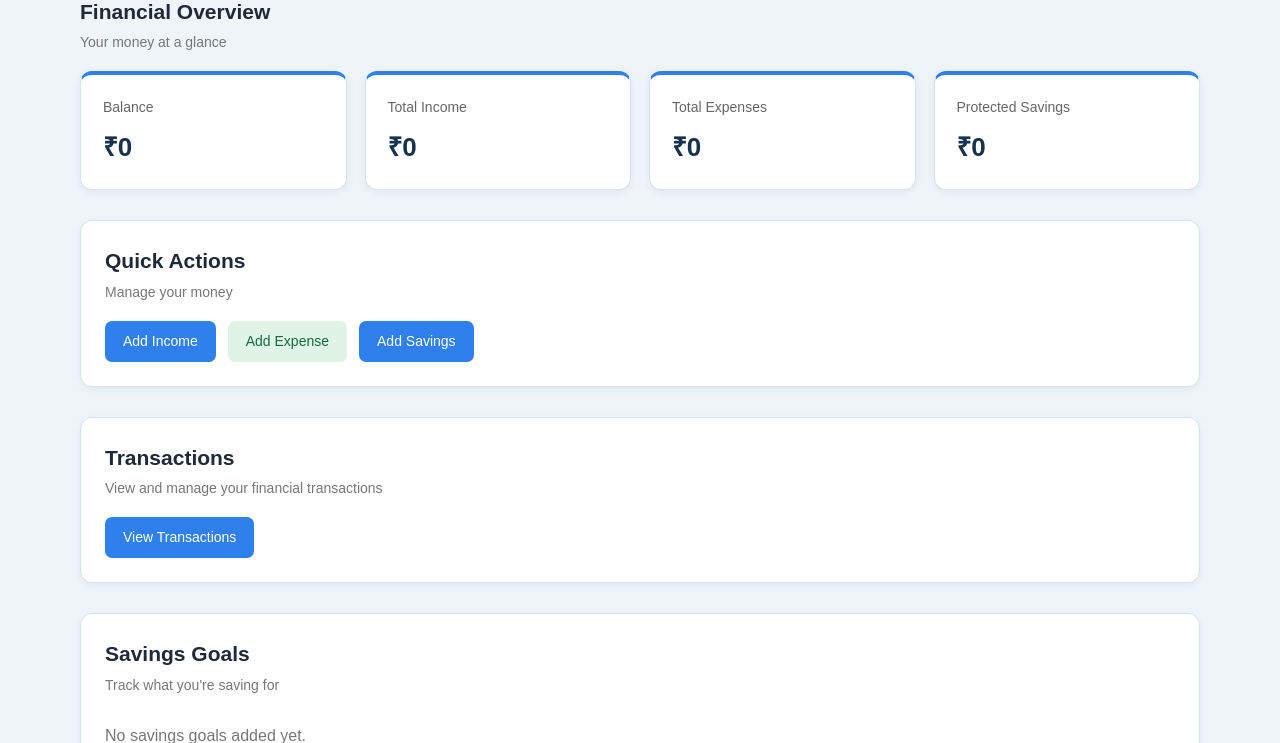
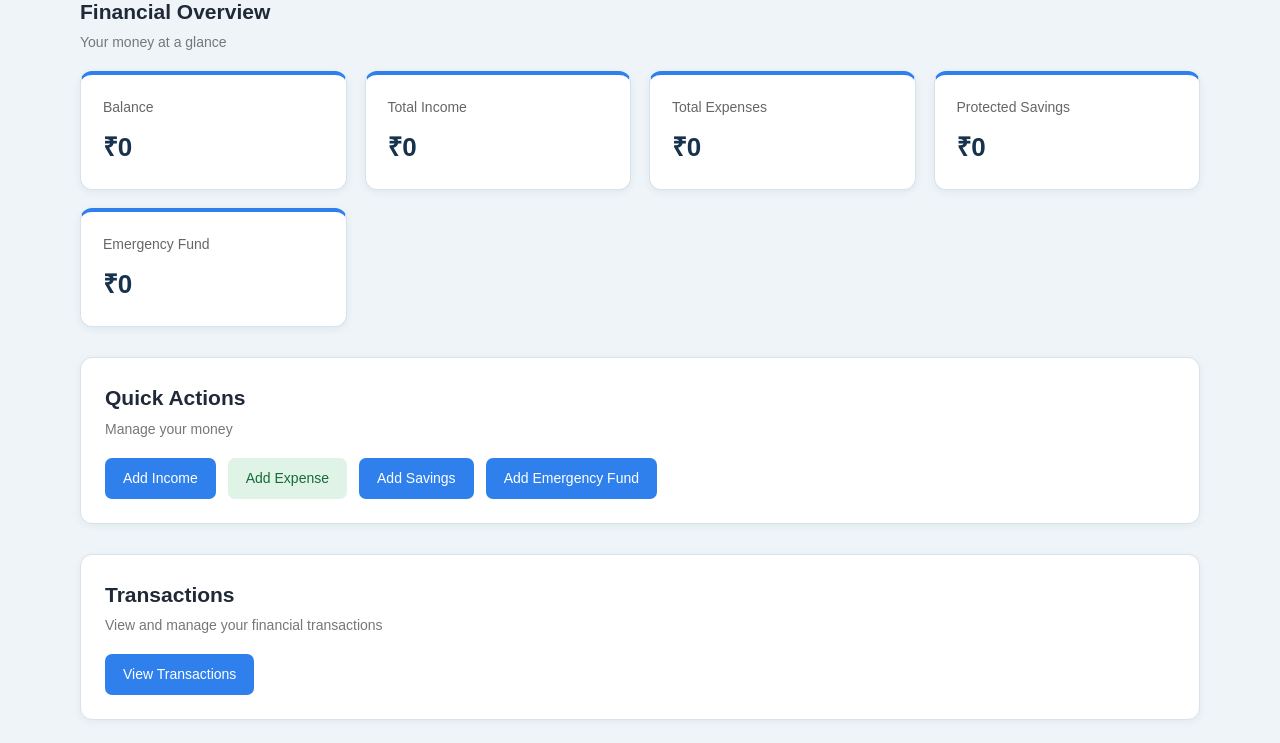
Before and after one commit to harshini-halai/MoneyMind, a FastAPI app: page / in a window 1280 px wide. Shown: the part 168-911 px from the top of the page. Run offline with FastAPI, Linux system fonts and the light colour scheme; data that the repository does not hold is empty.

Commit message:
feat: integrate emergency fund into available balance

```diff
--- a/backend/main.py
+++ b/backend/main.py
@@ -410,16 +410,41 @@ def get_balance():
 
         result = cursor.fetchone()
 
+        total_income = result[0] or 0
+        total_expenses = result[1] or 0
+
+        cursor.execute("""
+            SELECT SUM(amount)
+            FROM savings
+        """)
+
+        savings_result = cursor.fetchone()
+        protected_savings = savings_result[0] or 0
+
+        cursor.execute("""
+            SELECT SUM(amount)
+            FROM emergency_fund
+        """)
+
+        emergency_result = cursor.fetchone()
+        emergency_fund = emergency_result[0] or 0
+
         cursor.close()
         connection.close()
 
-        total_income = result[0] or 0
-        total_expenses = result[1] or 0
+        balance = (
+            total_income
+            - total_expenses
+            - protected_savings
+            - emergency_fund
+        )
 
         return {
             "total_income": total_income,
             "total_expenses": total_expenses,
-            "balance": total_income - total_expenses
+            "protected_savings": protected_savings,
+            "emergency_fund": emergency_fund,
+            "balance": balance
         }
 
     except Exception:
@@ -427,8 +452,6 @@ def get_balance():
             status_code=500,
             detail="Unable to fetch balance"
         )
-
-
 @app.get("/categories")
 def get_categories():
 
--- a/frontend/js/script.js
+++ b/frontend/js/script.js
@@ -29,3 +29,18 @@ async function loadSavings() {
 }
 
 loadSavings();
+
+async function loadEmergencyFund() {
+  try {
+    const response = await fetch("http://127.0.0.1:8000/emergency-fund/total");
+
+    const data = await response.json();
+
+    document.getElementById("emergency-fund").textContent =
+      `₹${data.emergency_fund}`;
+  } catch (error) {
+    console.log("Unable to load emergency fund");
+  }
+}
+
+loadEmergencyFund();
--- a/frontend/templates/index.html
+++ b/frontend/templates/index.html
@@ -45,6 +45,11 @@
             <h3>Protected Savings</h3>
             <p class="amount" id="protected-savings">₹0</p>
           </div>
+
+          <div class="summary-card">
+            <h3>Emergency Fund</h3>
+            <p class="amount" id="emergency-fund">₹0</p>
+          </div>
         </div>
       </section>
 
@@ -59,6 +64,9 @@
           <a href="/add-income" class="primary-button">Add Income</a>
           <a href="/add-expense" class="secondary-button">Add Expense</a>
           <a href="/add-savings" class="primary-button">Add Savings</a>
+          <a href="/add-emergency-fund" class="primary-button">
+            Add Emergency Fund
+          </a>
         </div>
       </section>
 
```
